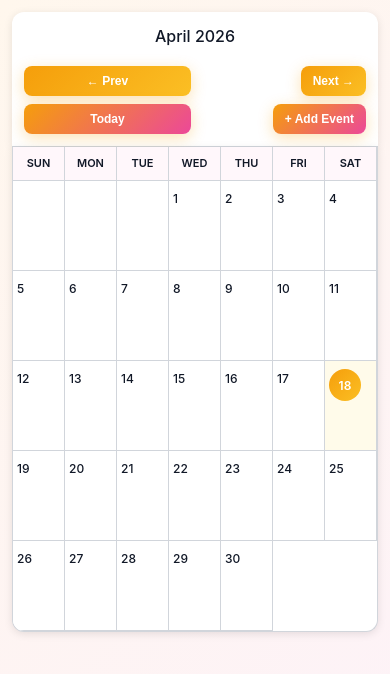
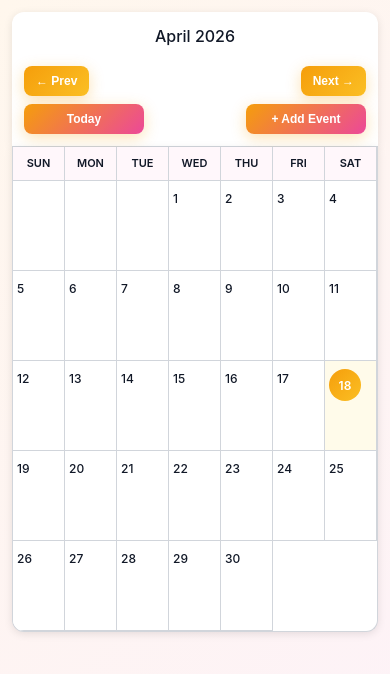
Before and after one commit to OS136/calendar-app, a plain HTML site: page index.html in a window 390 px wide. Drawn offline with Linux system fonts and the light colour scheme.

Commit message:
✨ Equalize Today and Add Event button widths
- Set both buttons to width: 120px across all breakpoints
- Ensures consistent button sizing on desktop, tablet, and mobile

Co-Authored-By: Claude Haiku 4.5 <noreply@anthropic.com>

```diff
--- a/style.css
+++ b/style.css
@@ -76,12 +76,14 @@ body {
 #todayBtn {
   grid-column: 3;
   grid-row: 3;
+  width: 120px;
 }
 
 #addEventBtn {
   grid-column: 4;
   grid-row: 3;
   justify-self: end;
+  width: 120px;
 }
 
 .btn-nav {
@@ -487,6 +489,7 @@ body {
 
   .calendar-header {
     grid-template-columns: 1fr 1fr;
+    grid-template-rows: auto auto auto;
     gap: 12px;
     padding: 12px 16px;
   }
@@ -501,6 +504,7 @@ body {
   #prevBtn {
     grid-column: 1;
     grid-row: 2;
+    justify-self: start;
   }
 
   #nextBtn {
@@ -512,12 +516,15 @@ body {
   #todayBtn {
     grid-column: 1;
     grid-row: 3;
+    justify-self: start;
+    width: 120px;
   }
 
   #addEventBtn {
     grid-column: 2;
     grid-row: 3;
     justify-self: end;
+    width: 120px;
   }
 
   .btn-nav,
@@ -569,6 +576,7 @@ body {
 
   .calendar-header {
     grid-template-columns: 1fr 1fr;
+    grid-template-rows: auto auto auto;
     gap: 8px;
     padding: 12px 12px;
   }
@@ -583,6 +591,7 @@ body {
   #prevBtn {
     grid-column: 1;
     grid-row: 2;
+    justify-self: start;
   }
 
   #nextBtn {
@@ -594,12 +603,15 @@ body {
   #todayBtn {
     grid-column: 1;
     grid-row: 3;
+    justify-self: start;
+    width: 120px;
   }
 
   #addEventBtn {
     grid-column: 2;
     grid-row: 3;
     justify-self: end;
+    width: 120px;
   }
 
   .btn-nav,
```
Also changed, not shown: 1 other file.
